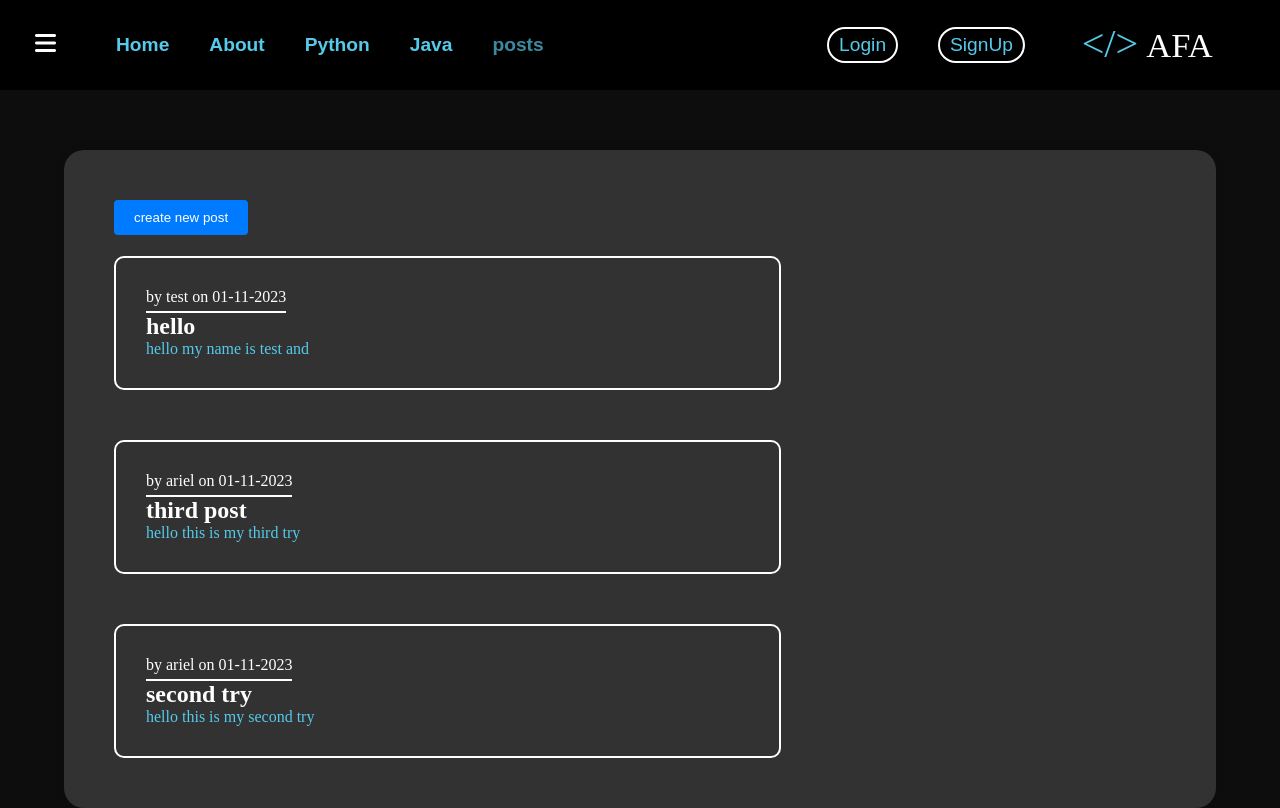
After one commit to messiarnold/AFAmyproject, a Flask app: page /posts in a window 1280 px wide. The commit adds this page. Run offline with Flask 3, Linux system fonts and the light colour scheme; some libraries are stand-ins or nearby versions.

Commit message:
added posts

```diff
--- a/main/forms.py
+++ b/main/forms.py
@@ -43,3 +43,8 @@ class UpdateAcountForm(FlaskForm):
             user = User.query.filter_by(email=email.data).first()
             if user:
                 raise ValidationError('That email is taken')
+
+class CreatePostForm(FlaskForm):
+    title = StringField('Title:', validators=[DataRequired(),Length(min=3,max=20)])
+    content = StringField('Content:', validators=[DataRequired(),Length(min=10,max=400)])
+    submit = SubmitField('Create')
--- a/main/routs.py
+++ b/main/routs.py
@@ -1,7 +1,7 @@
-from flask import render_template, request, redirect, url_for, session, flash
+from flask import render_template, request, redirect, url_for, session, flash , abort
 from main import app, db, bcrypt
 from functools import wraps
-from main.forms import RegistrationForm, LoginForm, UpdateAcountForm
+from main.forms import RegistrationForm, LoginForm, UpdateAcountForm, CreatePostForm
 from main.models import User, Post, Task
 from main.tests import *
 from flask_login import login_user, current_user ,logout_user, login_required
@@ -153,6 +153,61 @@ def java():
 def java_videos():
     return render_template('videos_java.html',current = "java",title="Java")
 
+# posts route
+@app.route('/posts')
+def posts():
+    posts = Post.query.all()
+    return render_template('posts.html',current="posts",title="Posts",posts=reversed(posts))
+
+# create posts route
+@app.route('/posts/create',methods=['GET','POST'])
+@login_required
+def create_posts():
+    form = CreatePostForm()
+    if form.validate_on_submit():
+        post = Post(title=form.title.data,content=form.content.data,author=current_user)
+        db.session.add(post)
+        db.session.commit()
+        return redirect(url_for("posts"))
+    return render_template('create_post.html',current="posts",title="Posts",form=form,posts=posts,legend='Create Post')
+
+
+# post id route
+@app.route('/posts/<int:post_id>')
+def post(post_id):
+    post = Post.query.get_or_404(post_id)
+    return render_template('post.html',title=post.title,post=post)
+
+# post id route
+@app.route('/posts/<int:post_id>/update',methods=['GET','POST'])
+@login_required
+def update(post_id):
+    post = Post.query.get_or_404(post_id)
+    if post.author != current_user:
+        abort(403)
+    form = CreatePostForm()
+    if form.validate_on_submit():
+        post.title = form.title.data
+        post.content = form.content.data
+        db.session.commit()
+        return redirect(url_for('post',post_id = post.id))
+    elif request.method == 'GET':
+        form.title.data = post.title
+        form.content.data = post.content
+    return render_template('create_post.html',title='Update post',form=form,legend='Update Post')
+
+
+# delete route
+@app.route('/posts/<int:post_id>/delete',methods=['GET','POST'])
+@login_required
+def delete(post_id):
+    post = Post.query.get_or_404(post_id)
+    if post.author != current_user:
+        abort(403)
+    db.session.delete(post)
+    db.session.commit()
+    return redirect(url_for('posts'))
+
 
 # about route
 @app.route('/about')
@@ -161,11 +216,19 @@ def about():
 
 
 # acount rout
-@app.route('/acount')
+@app.route('/acount',methods=['GET','POST'])
 @login_required
 def acount():
     form = UpdateAcountForm()
-    return render_template('acount.html',current="count",form=form,title='Acount')
+    if form.validate_on_submit():
+        current_user.username = form.username.data
+        current_user.email = form.email.data
+        db.session.commit()
+        return redirect(url_for('acount'))
+    elif request.method == 'GET':
+        form.username.data = current_user.username
+        form.email.data = current_user.email
+    return render_template('acount.html',current="acount",form=form,title='Acount')
 
 # error handler <page not found 404>
 @app.errorhandler(404)
--- a/main/static/styles.css
+++ b/main/static/styles.css
@@ -80,6 +80,10 @@ li.underline a{
 }
 
 /* login container style */
+.container-xlarger-width{
+    width: 90%;
+    max-width: none;
+}
 .container-larger-width{
     width: 60%;
     max-width: none;
@@ -348,6 +352,53 @@ input[type="submit"]{
 }
 
 
+/* posts page */
+.create-post-btn{
+    float: left;
+    margin: 30px;
+}
+
+.create-post-btn a{
+    color: white;
+}
+
+.create-post-btn a:hover{
+    color: white;
+    opacity: 60%;
+}
+
+.posts{
+    min-height: 200px;
+}
+
+.post-container{
+    margin: 30px;
+    margin-top: 50px;
+    display: block;
+    text-align: left;
+    padding: 30px;
+    border: 2px white solid;
+    border-radius: 10px;
+    max-width: 60%;
+}
+
+.post-container h2 a{
+    color: white;
+    transition: color 0.5s;
+}
+.post-container h2 a:hover{
+    color: #007BFF;
+}
+
+.post-container .date-time{
+    display: inline-block;
+    color: white;
+    border-bottom: 2px white solid;
+    padding-bottom: 5px;
+}
+
+
+
 /* my frame work classes */
 .line-height-xl{
     line-height: 3em;
--- a/main/templates/layout.html
+++ b/main/templates/layout.html
@@ -30,7 +30,7 @@
             <li class="underline"><a href="/about" {% if current  ==  "about"%}  id = "current"{% endif %}>About</a></li>
             <li class="underline"><a href="/python" {% if current == "python" %}  id = "current" {% endif %} >Python</a></li>
             <li class="underline"><a href="/java" {% if current == "java" %}  id = "current" {% endif %} >Java</a></li>
-            <li class="underline"><a href="/class" {% if current == class %}  id = "current" {% endif  %} >class</a></li>
+            <li class="underline"><a href="/posts" {% if current == "posts" %}  id = "current" {% endif  %} >posts</a></li>
             <li class="right">
                 {% if current_user.is_authenticated %}
                     <li><h2 href="" class="font-family-monospace text-m">Welcome {{ current_user.username }}!</h2></li>
--- /dev/null
+++ b/main/templates/posts.html
@@ -0,0 +1,19 @@
+{% extends 'layout.html'%}
+{% block content %}
+<div class="container posts-container container-xlarger-width">
+    <button class="create-post-btn">
+        <a href="/posts/create">create new post</a>
+    </button>
+    <br>
+    <br>
+    <div class="posts">
+        {% for post in posts %}
+        <div class="post-container">
+            <p class="date-time">by {{post.author.username}} on {{post.date_posted.strftime("%d-%m-%Y")}}</p>
+            <h2 class="text-left"><a href="{{ url_for('post',post_id=post.id)}}">{{post.title}}</a></h2>
+            <p >{{post.content}}</p>
+        </div>
+        {% endfor %}
+    </div>
+</div>
+{% endblock %}
```
Also changed, not shown: main/templates/create_post.html (added, +23 -0 lines), main/templates/post.html (added, +18 -0 lines), instance/site.db.
